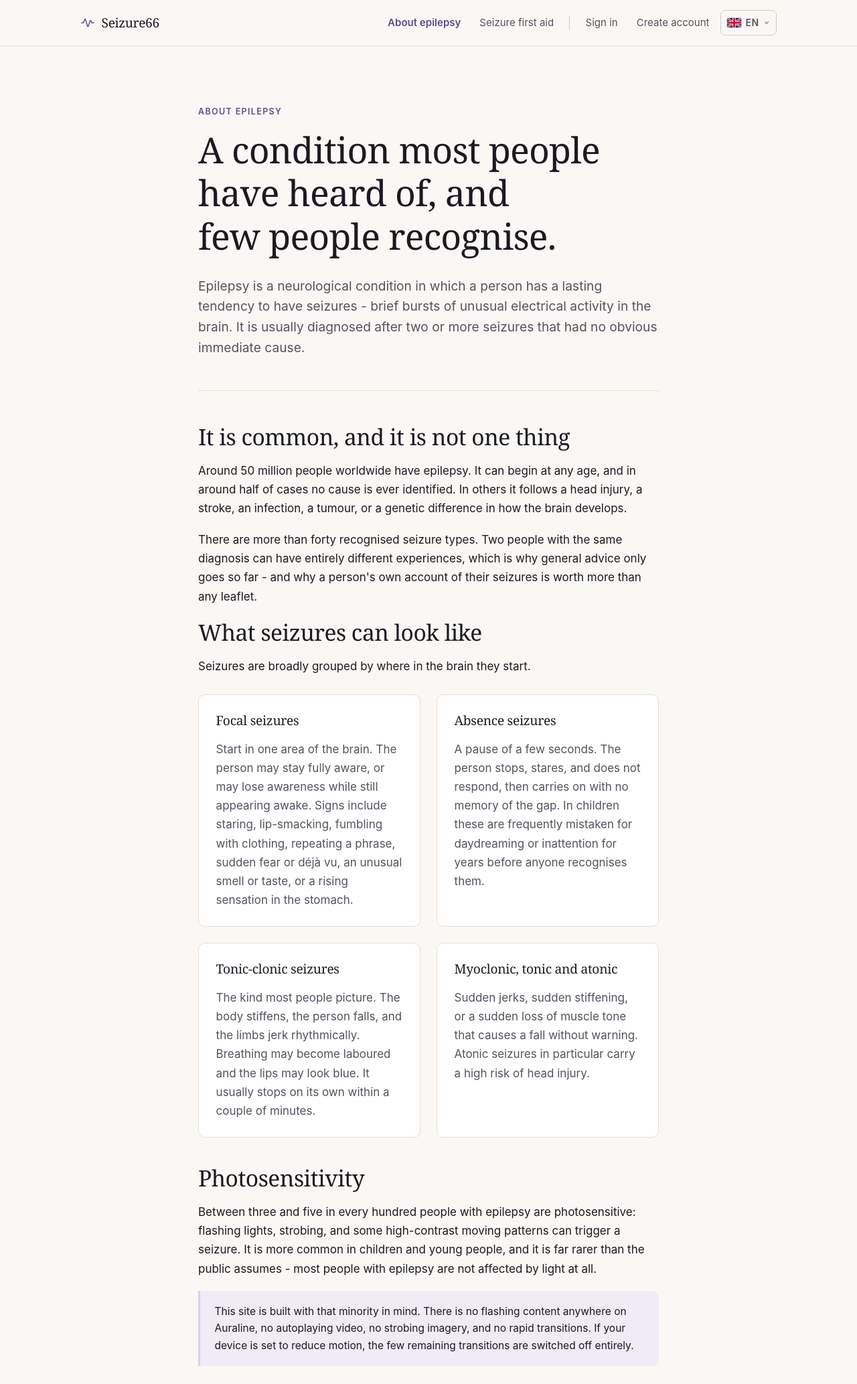
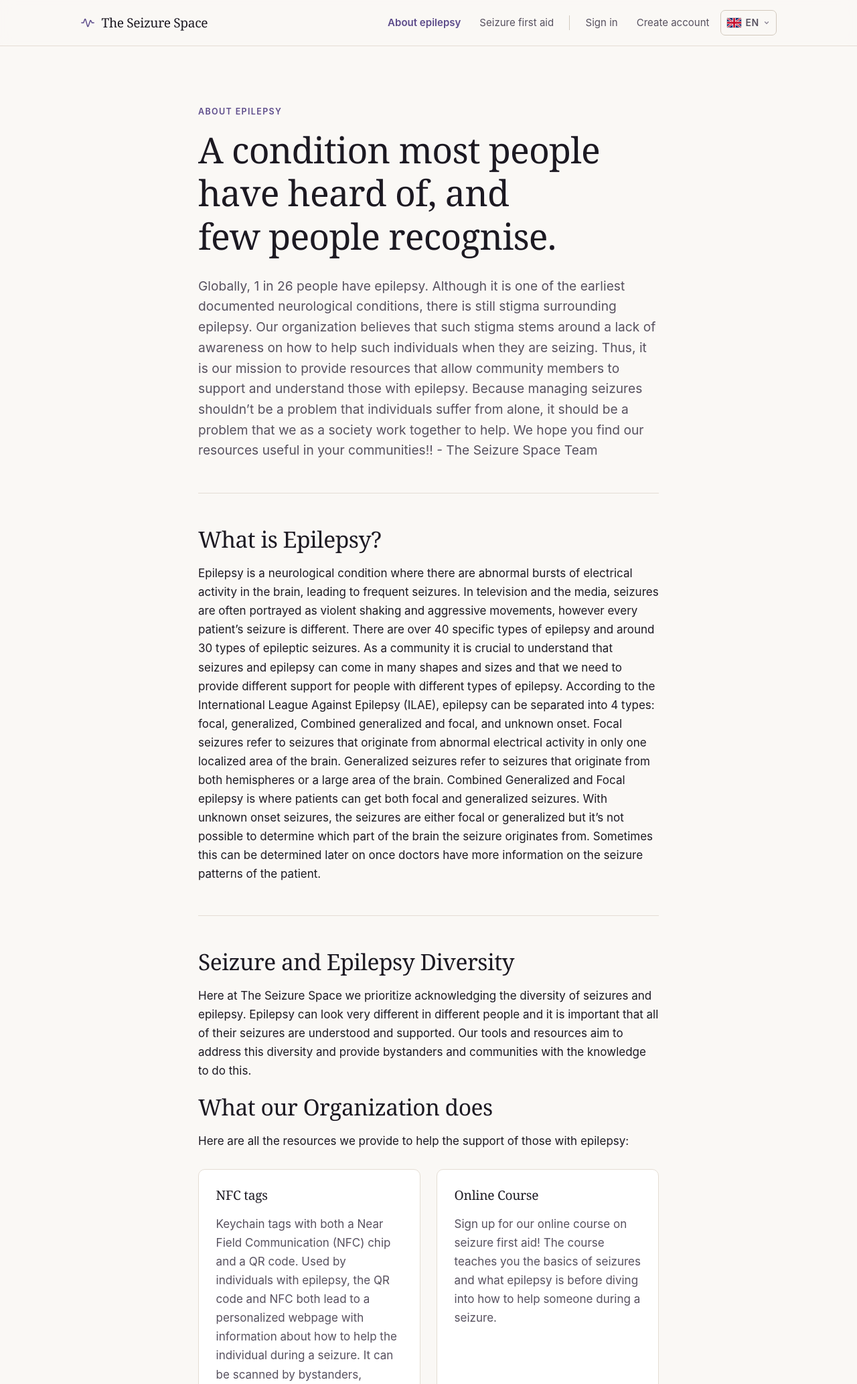
Before and after one commit to pornnapatklipbua/APP-3, a Flask app: page /about-epilepsy in a window 1280 px wide. Shown: the top 2067 px of the page at 67% size. Run offline with Flask 3, Linux system fonts and the light colour scheme.

Commit message:
“fishe”

```diff
--- a/app/templates/about.html
+++ b/app/templates/about.html
@@ -8,105 +8,91 @@
     <p class="eyebrow">About epilepsy</p>
     <h1>A condition most people have heard of, and few people recognise.</h1>
     <p class="lede">
-      Epilepsy is a neurological condition in which a person has a lasting
-      tendency to have seizures - brief bursts of unusual electrical activity in
-      the brain. It is usually diagnosed after two or more seizures that had no
-      obvious immediate cause.
+     Globally, 1 in 26 people have epilepsy. Although it is one of the earliest documented
+     neurological conditions, there is still stigma surrounding epilepsy. Our organization
+     believes that such stigma stems around a lack of awareness on how to help such
+     individuals when they are seizing. Thus, it is our mission to provide resources
+     that allow community members to support and understand those with epilepsy.
+     Because managing seizures shouldn’t be a problem that individuals suffer
+     from alone, it should be a problem that we as a society work together to help.
+     We hope you find our resources useful in your communities!!
+
+- The Seizure Space Team
+
     </p>
 
     <hr>
 
-    <h2>It is common, and it is not one thing</h2>
+    <h2>What is Epilepsy?</h2>
     <p>
-      Around 50 million people worldwide have epilepsy. It can begin at any age,
-      and in around half of cases no cause is ever identified. In others it
-      follows a head injury, a stroke, an infection, a tumour, or a genetic
-      difference in how the brain develops.
-    </p>
-    <p>
-      There are more than forty recognised seizure types. Two people with the
-      same diagnosis can have entirely different experiences, which is why
-      general advice only goes so far - and why a person's own account of their
-      seizures is worth more than any leaflet.
+
+Epilepsy is a neurological condition where there are abnormal bursts of electrical activity
+in the brain, leading to frequent seizures. In television and the media, seizures are often
+portrayed as violent shaking and aggressive movements, however every patient’s seizure is
+different. There are over 40 specific types of epilepsy and around 30 types of epileptic seizures.
+As a community it is crucial to understand that seizures and epilepsy can come in many
+shapes and sizes and that we need to provide different support for people with
+different types of epilepsy. According to the International League Against Epilepsy (ILAE), epilepsy can be separated into 4 types: focal, generalized, Combined generalized and focal, and unknown onset.
+Focal seizures refer to seizures that originate from abnormal electrical activity in only one localized area of the brain.
+Generalized seizures refer to seizures that originate from both hemispheres or a large area of the brain.
+Combined Generalized and Focal epilepsy is where patients can get both focal and generalized seizures.
+With unknown onset seizures, the seizures are either focal or generalized but it’s not possible to determine which part of the brain the seizure originates from. Sometimes this can be determined later on once doctors have more information on the seizure patterns of the patient.
+
+  </p>
+
+    <hr>
+
+<h2>Seizure and Epilepsy Diversity</h2>
+
+ <p>
+
+Here at The Seizure Space we prioritize acknowledging the diversity of seizures and epilepsy.
+Epilepsy can look very different in different people and it is important that all of their seizures
+are understood and supported. Our tools and resources aim to address this diversity and provide
+bystanders and communities with the knowledge to do this.
     </p>
 
-    <h2>What seizures can look like</h2>
+    <h2>What our Organization does</h2>
     <p>
-      Seizures are broadly grouped by where in the brain they start.
+      Here are all the resources we provide to help the support of those with epilepsy:
     </p>
 
     <div class="grid mt-md">
       <div class="card stack">
-        <h3>Focal seizures</h3>
+        <h3>NFC tags</h3>
         <p class="muted">
-          Start in one area of the brain. The person may stay fully aware, or
-          may lose awareness while still appearing awake. Signs include staring,
-          lip-smacking, fumbling with clothing, repeating a phrase, sudden fear
-          or déjà vu, an unusual smell or taste, or a rising sensation in the
-          stomach.
+         Keychain tags with both a Near Field Communication (NFC) chip and a QR code.
+         Used by individuals with epilepsy, the QR code and NFC both lead to a personalized
+         webpage with information about how to help the individual during a seizure. It can be scanned
+         by bystanders, allowing them to provide appropriate and immediate support. The webpage is secure and
+         individuals have full control of what information they choose to share.
+
         </p>
       </div>
       <div class="card stack">
-        <h3>Absence seizures</h3>
+        <h3>Online Course</h3>
         <p class="muted">
-          A pause of a few seconds. The person stops, stares, and does not
-          respond, then carries on with no memory of the gap. In children these
-          are frequently mistaken for daydreaming or inattention for years
-          before anyone recognises them.
+          Sign up for our online course on seizure first aid! The course teaches you the basics
+          of seizures and what epilepsy is before diving into how to help someone during a seizure.
         </p>
       </div>
       <div class="card stack">
-        <h3>Tonic-clonic seizures</h3>
+        <h3>First Aid Kit</h3>
         <p class="muted">
-          The kind most people picture. The body stiffens, the person falls,
-          and the limbs jerk rhythmically. Breathing may become laboured and
-          the lips may look blue. It usually stops on its own within a couple
-          of minutes.
+          Instructions on how to create an epilepsy first aid kit for regular use by those with generalized
+          tonic clonic seizures. The kit allows you to streamline the process of helping someone with
+          generalized tonic clonic seizures.
         </p>
       </div>
       <div class="card stack">
-        <h3>Myoclonic, tonic and atonic</h3>
+        <h3>Awareness Information</h3>
         <p class="muted">
-          Sudden jerks, sudden stiffening, or a sudden loss of muscle tone
-          that causes a fall without warning. Atonic seizures in particular
-          carry a high risk of head injury.
+          Regular instagram posts on common epilepsy myths and facts. Frequent discussion on what can be done
+          to improve the experience of those with epilepsy and what communities can do to support them.
         </p>
       </div>
     </div>
 
-    <h2 class="mt-lg">Photosensitivity</h2>
-    <p>
-      Between three and five in every hundred people with epilepsy are
-      photosensitive: flashing lights, strobing, and some high-contrast moving
-      patterns can trigger a seizure. It is more common in children and young
-      people, and it is far rarer than the public assumes - most people with
-      epilepsy are not affected by light at all.
-    </p>
-    <div class="note">
-      This site is built with that minority in mind. There is no flashing
-      content anywhere on Auraline, no autoplaying video, no strobing imagery,
-      and no rapid transitions. If your device is set to reduce motion, the few
-      remaining transitions are switched off entirely.
-    </div>
-
-    <h2 class="mt-lg">Treatment</h2>
-    <p>
-      Around seven in ten people with epilepsy could become seizure-free with
-      appropriate anti-seizure medication. That figure hides a serious gap:
-      roughly three quarters of people with epilepsy in low-income countries
-      never receive the treatment they need. For those whose seizures do not
-      respond to medication, options can include surgery, nerve stimulation
-      devices, or dietary therapy.
-    </p>
-
-    <h2>What people with epilepsy tend to ask for</h2>
-    <ul class="ticks mt-md">
-      <li>Learn what to do, so nobody has to improvise around you.</li>
-      <li>Do not call an ambulance reflexively - for many people a seizure is routine, and an unnecessary hospital trip is expensive and exhausting.</li>
-      <li>Do not treat a seizure as a spectacle. Clearing onlookers is a kindness.</li>
-      <li>Understand that confusion and exhaustion afterwards can last hours.</li>
-      <li>Ask what helps. Most people know exactly what they need.</li>
-    </ul>
 
     <div class="note note--amber mt-lg">
       <strong>This page is general information, not medical advice.</strong>
--- a/app/templates/base.html
+++ b/app/templates/base.html
@@ -16,7 +16,7 @@
     <div class="wrap site-header__inner">
       <a class="brand" href="{{ url_for('main.index') }}">
         {% include "partials/mark.svg" %}
-        <span>Seizure66</span>
+        <span>The Seizure Space</span>
       </a>
 
       <nav class="nav" aria-label="Main">
--- a/app/templates/privacy.html
+++ b/app/templates/privacy.html
@@ -8,7 +8,7 @@
     <h1>What we hold, and what we do with it.</h1>
     <p class="lede">
       Health information deserves to be handled carefully. This page describes
-      exactly what Auraline stores and how it is protected.
+      exactly what The Seizure Space stores and how it is protected.
     </p>
 
     <hr>
```
Also changed, not shown: app/templates/first_aid.html (+31 -28 lines).
